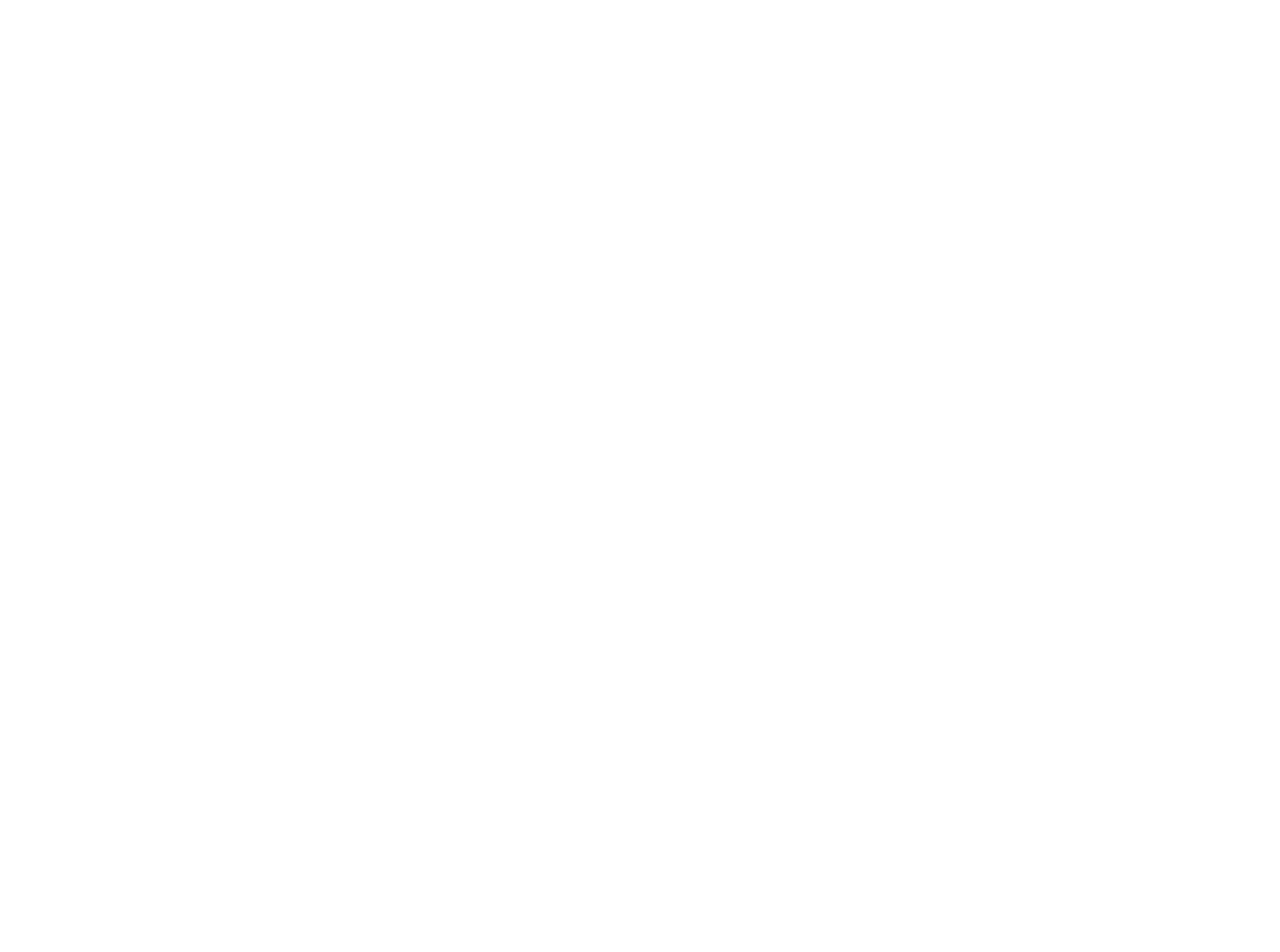
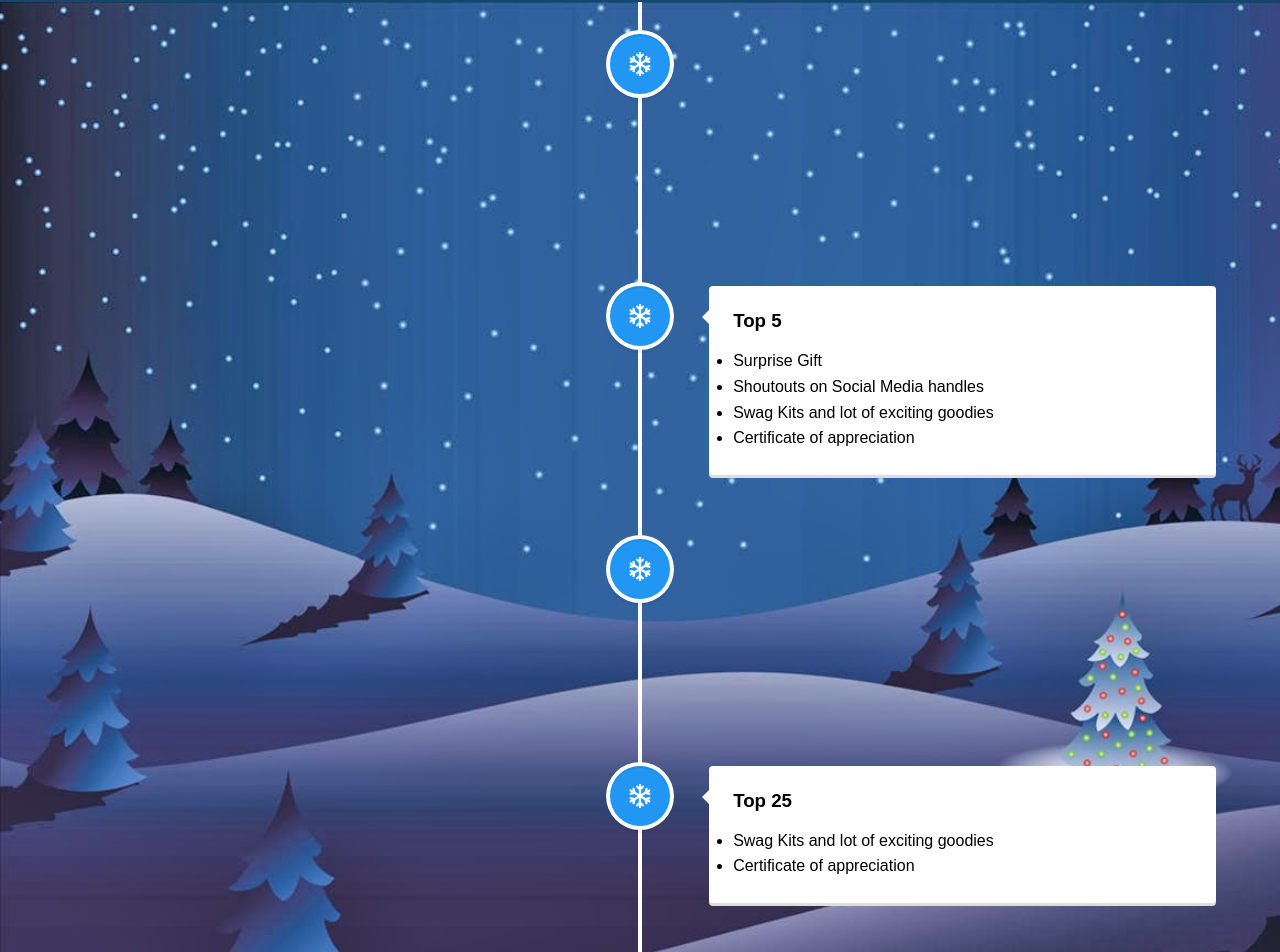
Before and after one commit to i-am-SnehaChauhan/snow-script, a React (Create React App) app: page /prizes in a window 1280 px wide. Before the commit this address had no page. Shown: the part 72-1024 px from the top of the page. Before the commit the page ends 800 px from the top, so only its background shows below. Built offline with nearby package versions, Linux system fonts and the light colour scheme.

Commit message:
added prizes page
initial design

```diff
--- a/package.json
+++ b/package.json
@@ -11,10 +11,12 @@
     "@testing-library/user-event": "^13.5.0",
     "react": "^18.2.0",
     "react-dom": "^18.2.0",
+    "react-icons": "^4.12.0",
     "react-router-dom": "^6.18.0",
     "react-scripts": "5.0.1",
     "react-scroll": "^1.9.0",
     "react-snowfall": "^1.2.1",
+    "react-vertical-timeline-component": "^3.6.0",
     "styled-components": "^6.1.1",
     "web-vitals": "^2.1.4"
   },
--- a/src/App.js
+++ b/src/App.js
@@ -1,12 +1,15 @@
 import React from 'react'
 import { BrowserRouter as Router, Routes, Route } from 'react-router-dom';
 import Home from './pages/Home';
+import Prizes from './pages/Prizes';
 
 const App = () => {
   return (
     <Router>
       <Routes>
         <Route path="/" element={<Home />} />
+        <Route path="/prizes" element={<Prizes />} />
+
       </Routes>
     </Router>
 
--- a/src/components/Header/Header.css
+++ b/src/components/Header/Header.css
@@ -4,7 +4,7 @@
     /* box-sizing: border-box; */
     font-family: sans-serif;
     text-decoration: none;
-    list-style: none;
+    /* list-style: none; */
   }
 
   .header {
@@ -39,6 +39,10 @@
     display: flex;
     justify-content: center;
     align-items: center;
+  }
+
+  .menu li {
+    list-style: none;
   }
 
   .menu a {
--- a/src/components/Header/Header.js
+++ b/src/components/Header/Header.js
@@ -14,6 +14,7 @@
                 <li><a href="#">Home</a></li>
                 <li><a href="#">Projects</a></li>
                 <li><a href="#">Events</a></li>
+                <li><a href="/prizes">Prizes</a></li>
                 </ul>
             </nav>
         </header>
--- a/src/pages/Prizes.js
+++ b/src/pages/Prizes.js
@@ -0,0 +1,112 @@
+ import React from 'react';
+import Header from '../components/Header/Header';
+import Footer from "../components/Footer/Footer";
+ import { VerticalTimeline, VerticalTimelineElement }  from 'react-vertical-timeline-component';
+ import 'react-vertical-timeline-component/style.min.css';
+ import { FaRegSnowflake } from "react-icons/fa";
+ import prizes_bg from "../assets/prizes_bg.jpg";
+
+
+
+ const Prizes=()=>{
+
+    return (
+<div>
+        <Header/>
+
+
+<div className='prizes' style={{backgroundImage: `url(${prizes_bg})` ,backgroundSize: 'cover',
+        backgroundRepeat: 'no-repeat'}}>
+
+    <VerticalTimeline lineColor='#fff'>
+
+        <VerticalTimelineElement
+            className="vertical-timeline-element--work"
+            // contentStyle={{ background: 'rgb(33, 150, 243)', color: '#fff' }}
+            // contentArrowStyle={{ borderRight: '7px solid  rgb(33, 150, 243)' }}
+            // date="2011 - present"
+            iconStyle={{ background: 'rgb(33, 150, 243)', color: '#fff' }}
+            icon={<FaRegSnowflake />}
+        >
+            <h3 className="vertical-timeline-element-title">Top 3</h3>
+            {/* <h4 className="vertical-timeline-element-subtitle">Miami, FL</h4> */}
+            <p>
+                <ul className='prizeList'>
+                    <li>Special Prize</li>
+                    <li>Shoutouts on Social Media handles</li>
+                    <li>Swag Kits and lot of exciting goodies</li>
+                    <li>Certificate of appreciation</li>
+                </ul>
+            </p>
+        </VerticalTimelineElement >
+        <VerticalTimelineElement
+            className="vertical-timeline-element--work"
+            iconStyle={{ background: 'rgb(33, 150, 243)', color: '#fff' }}
+            icon={<FaRegSnowflake />}
+        >
+            <h3 className="vertical-timeline-element-title">Top 5</h3>
+            {/* <h4 className="vertical-timeline-element-subtitle">San Francisco, CA</h4> */}
+            <p>
+                <ul className='prizeList'>
+                    <li>Surprise Gift</li>
+                    <li>Shoutouts on Social Media handles</li>
+                    <li>Swag Kits and lot of exciting goodies</li>
+                    <li>Certificate of appreciation</li>
+                </ul>
+            </p>
+        </VerticalTimelineElement>
+        <VerticalTimelineElement
+            className="vertical-timeline-element--work"
+            iconStyle={{ background: 'rgb(33, 150, 243)', color: '#fff' }}
+            icon={<FaRegSnowflake />}
+        >
+            <h3 className="vertical-timeline-element-title">Top 10</h3>
+            {/* <h4 className="vertical-timeline-element-subtitle">Los Angeles, CA</h4> */}
+            <p>
+                <ul className='prizeList'>
+                    <li>Shoutouts on Social Media handles</li>
+                    <li>Swag Kits and lot of exciting goodies</li>
+                    <li>Certificate of appreciation</li>
+                </ul>
+            </p>
+        </VerticalTimelineElement>
+        <VerticalTimelineElement
+            className="vertical-timeline-element--work"
+            iconStyle={{ background: 'rgb(33, 150, 243)', color: '#fff' }}
+            icon={<FaRegSnowflake />}
+        >
+            <h3 className="vertical-timeline-element-title">Top 25</h3>
+            {/* <h4 className="vertical-timeline-element-subtitle">San Francisco, CA</h4> */}
+            <p>
+                <ul className='prizeList'>
+                    <li>Swag Kits and lot of exciting goodies</li>
+                    <li>Certificate of appreciation</li>
+                </ul>
+            </p>
+        </VerticalTimelineElement>
+        <VerticalTimelineElement
+            className="vertical-timeline-element--education"
+            iconStyle={{ background: 'rgb(33, 150, 243)', color: '#fff' }}
+            icon={<FaRegSnowflake />}
+        >
+            <h3 className="vertical-timeline-element-title">ALL Contributors</h3>
+            {/* <h4 className="vertical-timeline-element-subtitle">Online Course</h4> */}
+            <p>
+                <ul className='prizeList'>
+                    <li>Certificate of appreciation for your First successful Pull Request</li>
+                </ul>
+            </p>
+        </VerticalTimelineElement>
+
+    </VerticalTimeline>
+
+
+
+</div>
+        <Footer/>
+        </div>
+    )
+
+ }
+
+ export default Prizes;
```
Also changed, not shown: src/assets/prizes_bg.jpg (added), 1 other file (tests, documents, lock files or other folders).
